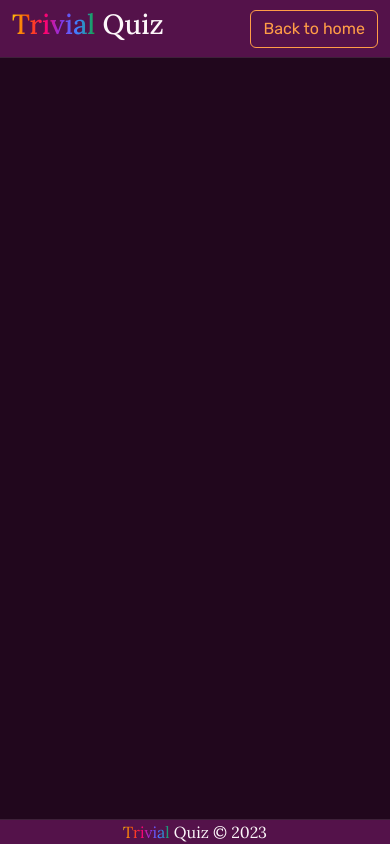
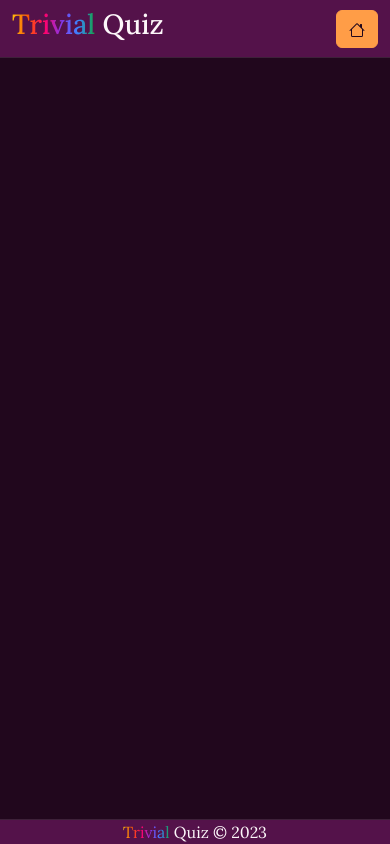
Before and after one commit to stkrolikiewicz/trivial-quiz-app, a React (Create React App) app: page / in a window 390 px wide. Built offline with nearby package versions, Linux system fonts and the light colour scheme.

Commit message:
add media queries

```diff
--- a/src/components/Header/Header.tsx
+++ b/src/components/Header/Header.tsx
@@ -14,10 +14,19 @@
                     </h1>
                     {location.pathname !== "/trivial-quiz-app/" && (
                         <button
-                            className="nav-item btn btn-outline-primary"
+                            className="nav-item btn btn-primary"
                             onClick={() => navigate("/trivial-quiz-app/")}
                         >
-                            Back to home
+                            <svg
+                                xmlns="http://www.w3.org/2000/svg"
+                                width="16"
+                                height="16"
+                                fill="currentColor"
+                                className="bi bi-house"
+                                viewBox="0 0 16 16"
+                            >
+                                <path d="M8.707 1.5a1 1 0 0 0-1.414 0L.646 8.146a.5.5 0 0 0 .708.708L2 8.207V13.5A1.5 1.5 0 0 0 3.5 15h9a1.5 1.5 0 0 0 1.5-1.5V8.207l.646.647a.5.5 0 0 0 .708-.708L13 5.793V2.5a.5.5 0 0 0-.5-.5h-1a.5.5 0 0 0-.5.5v1.293L8.707 1.5ZM13 7.207V13.5a.5.5 0 0 1-.5.5h-9a.5.5 0 0 1-.5-.5V7.207l5-5 5 5Z" />
+                            </svg>
                         </button>
                     )}
                 </div>
--- a/src/components/Main/components/QuizPage/components/SelectedQuiz/SelectedQuiz.tsx
+++ b/src/components/Main/components/QuizPage/components/SelectedQuiz/SelectedQuiz.tsx
@@ -26,15 +26,15 @@
     };
     return (
         <div className="container-fluid">
-            <div className="row m-3">
-                <div className="col-12 mb-3">
+            <div className="row mx-lg-3  my-3 mx-sm-0">
+                <div className="col-12 mb-3 mx-sm-0">
                     {!loading && quiz.length && (
                         <h2 className="category">
                             Category: <em>{quiz[0].category}</em>
                         </h2>
                     )}
                 </div>
-                <div className="col-12">
+                <div className="col-12 mx-sm-0">
                     {loading && (
                         <div
                             className="spinner-grow text-primary"
--- a/src/styles/_app.sass
+++ b/src/styles/_app.sass
@@ -59,7 +59,6 @@
     background: $primary
     border: 1px solid $border-color
     &-header
-        // background: $card-header-color
         color: $light
 
 .card.question
@@ -181,3 +180,19 @@
             cursor: pointer
             background-color: $middle-blue-purple
             border-radius: 3px
+
+@media screen and (	max-width: 575px)
+    main
+        .container-fluid
+            padding: 0
+            margin: 0
+        .row
+            margin: 0
+            padding: 0
+            .col-12
+                padding: 0
+                margin-inline: 0
+                width: 100%
+        h2
+            text-align: center
+            margin-block: 0
```
